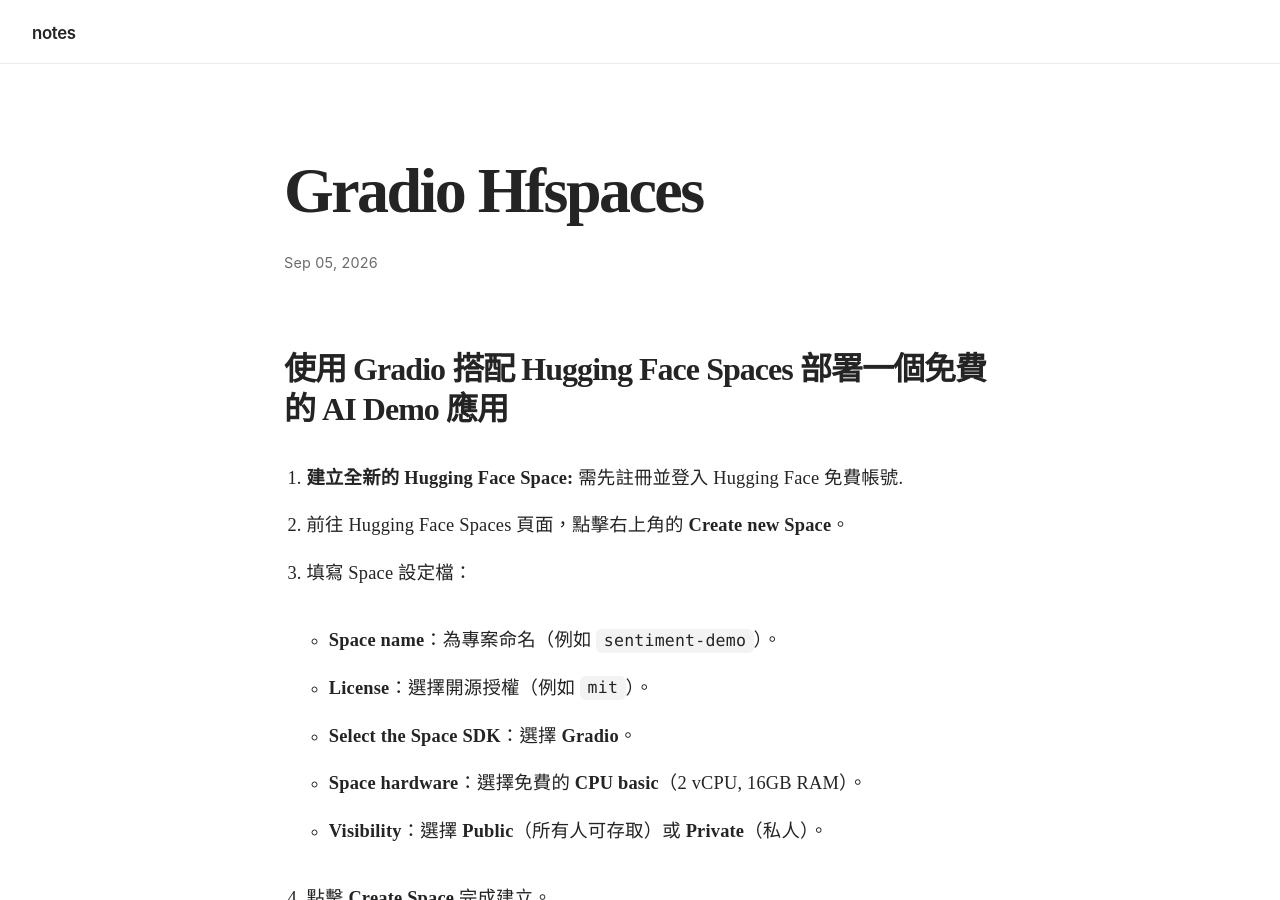
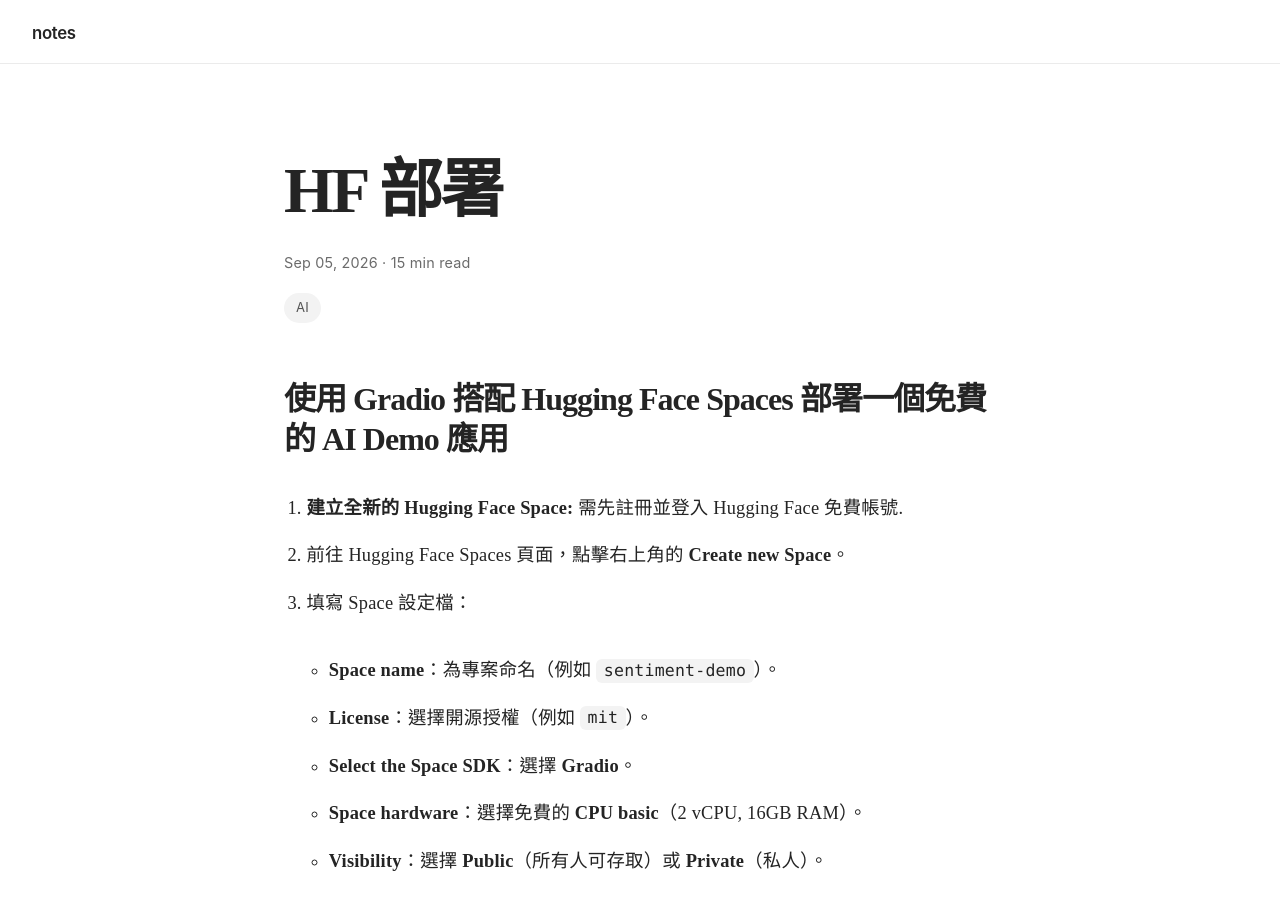
Before and after one commit to linjose/notes, a Jekyll site: the page built from _posts/2026-09-05-gradio-hfspaces.md, in a window 1280 px wide and 900 px high. Built offline with Jekyll 4.4.1, drawn with Linux system fonts in a browser that asks for light colours; our own code applies the rules of GitHub Pages for plain Markdown files.

Commit message:
Update 2026-09-05-gradio-hfspaces.md

```diff
--- a/_posts/2026-09-05-gradio-hfspaces.md
+++ b/_posts/2026-09-05-gradio-hfspaces.md
@@ -1,4 +1,11 @@
-
+---
+layout: post
+title: HF 部署
+date: 2026-09-05
+reading_time: 15 min read
+tags: [AI]
+excerpt:
+---
 
 ## 使用 Gradio 搭配 Hugging Face Spaces 部署一個免費的 AI Demo 應用
 
```
